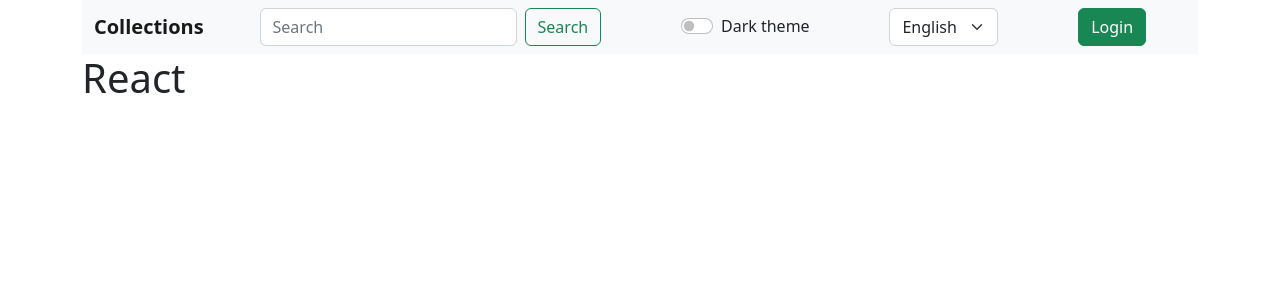
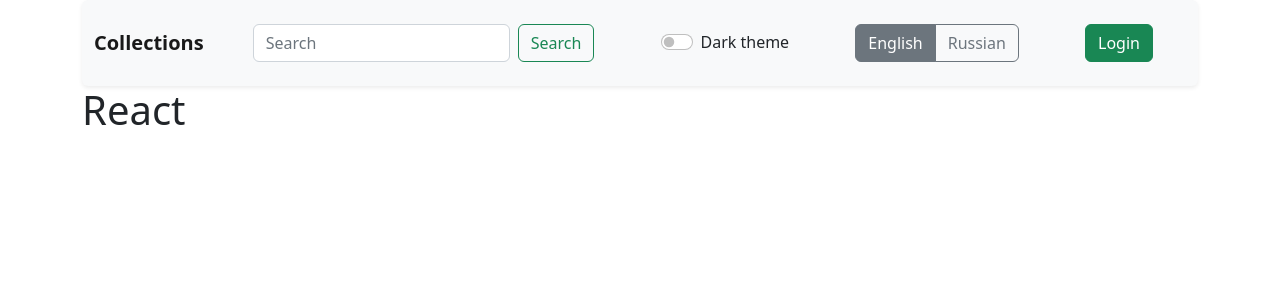
Before and after one commit to lexxA87/CollectionsPeople, a React (Create React App) app: page / in a window 1280 px wide. Shown: the top 300 px of the page. Built offline with nearby package versions, Linux system fonts and the light colour scheme.

Commit message:
Added some classes to Header

```diff
--- a/src/components/header/Header.jsx
+++ b/src/components/header/Header.jsx
@@ -1,17 +1,25 @@
 import React from "react";
 import { NavLink } from "react-router-dom";
-import { Navbar, Container, Form, FormControl, Button } from "react-bootstrap";
+import {
+  Navbar,
+  Container,
+  Form,
+  FormControl,
+  Button,
+  ToggleButtonGroup,
+  ToggleButton,
+} from "react-bootstrap";
 
 function Header() {
   return (
-    <Navbar bg="light" expand="lg" sticky="top">
+    <Navbar bg="light" expand="lg" sticky="top" className="shadow-sm rounded">
       <Container fluid>
         <NavLink className="text-decoration-none" to="/">
           <Navbar.Brand className="fw-semibold">Collections</Navbar.Brand>
         </NavLink>
         <Navbar.Toggle aria-controls="navbarScroll" />
         <Navbar.Collapse id="navbarScroll">
-          <Form className="d-flex mx-auto my-2 my-lg-0">
+          <Form className="d-flex mx-auto my-3">
             <FormControl
               type="search"
               placeholder="Search"
@@ -20,25 +28,43 @@
             />
             <Button variant="outline-success">Search</Button>
           </Form>
-          <Form className="d-flex mx-auto my-2 my-lg-0">
-            <Form.Check type="switch" id="switchTheme" label="Dark theme" />
+
+          {/* <Form.Check
+            className="d-flex mx-auto my-3"
+            type="switch"
+            id="switchTheme"
+            label="Dark theme"
+          /> */}
+          <Form className="d-flex mx-auto my-3">
+            <Form.Switch label="Dark theme" />
           </Form>
-          <Form className="d-flex mx-auto my-2 my-lg-0">
-            <Form.Select aria-label="Default select example">
-              <option value="en_US">English</option>
-              <option value="ru">Russian</option>
-            </Form.Select>
-          </Form>
-          <Button variant="success" className="mx-auto my-2 my-lg-0">
+
+          <ToggleButtonGroup
+            className="d-flex mx-auto my-3"
+            name="lang"
+            defaultValue="en_US"
+          >
+            <ToggleButton
+              id="tbg-check-1"
+              value="en_US"
+              variant="outline-secondary"
+            >
+              English
+            </ToggleButton>
+            <ToggleButton
+              id="tbg-check-2"
+              value="ru"
+              variant="outline-secondary"
+            >
+              Russian
+            </ToggleButton>
+          </ToggleButtonGroup>
+
+          <Button variant="success" className="mx-auto my-3">
             Login
           </Button>
         </Navbar.Collapse>
       </Container>
-      {/* <div>LOGO</div>
-      <div>Search</div>
-      <div>Theme</div>
-      <div>Lang</div>
-      <div>Enter</div> */}
     </Navbar>
   );
 }
```
